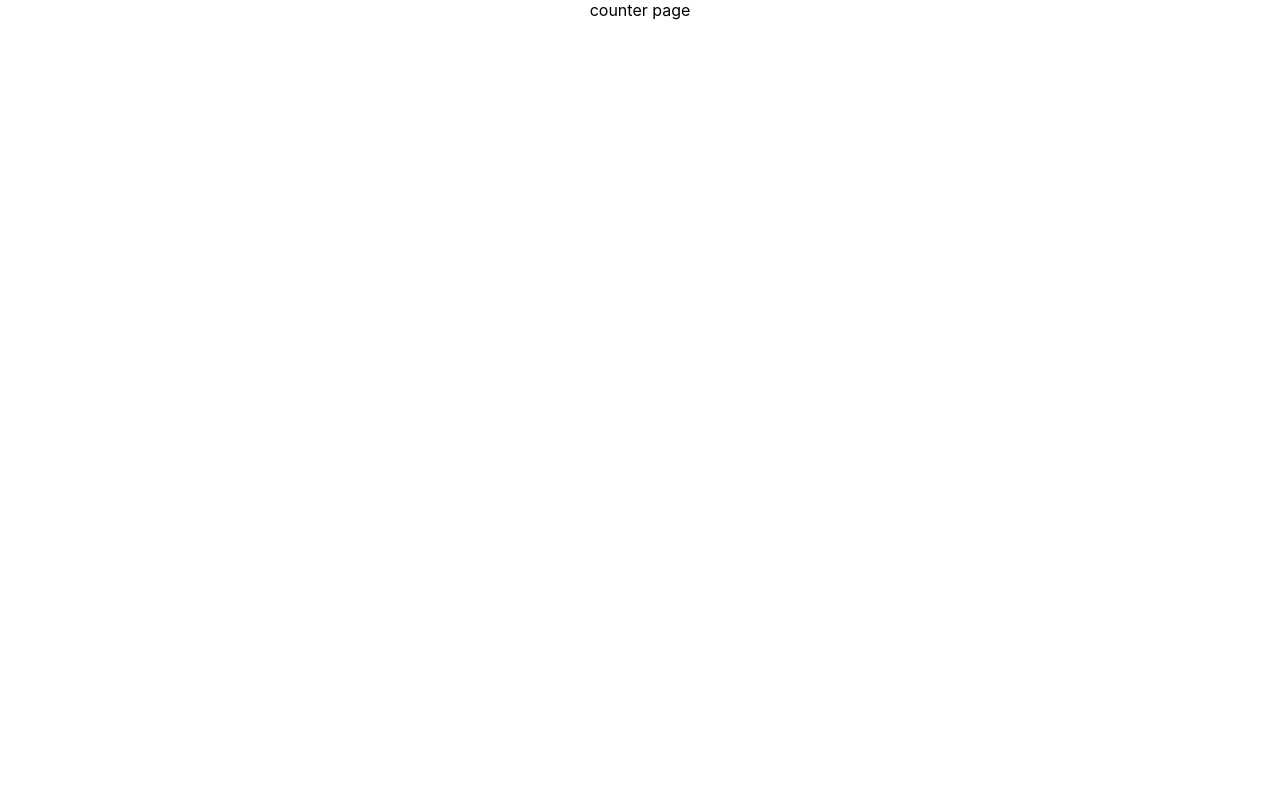
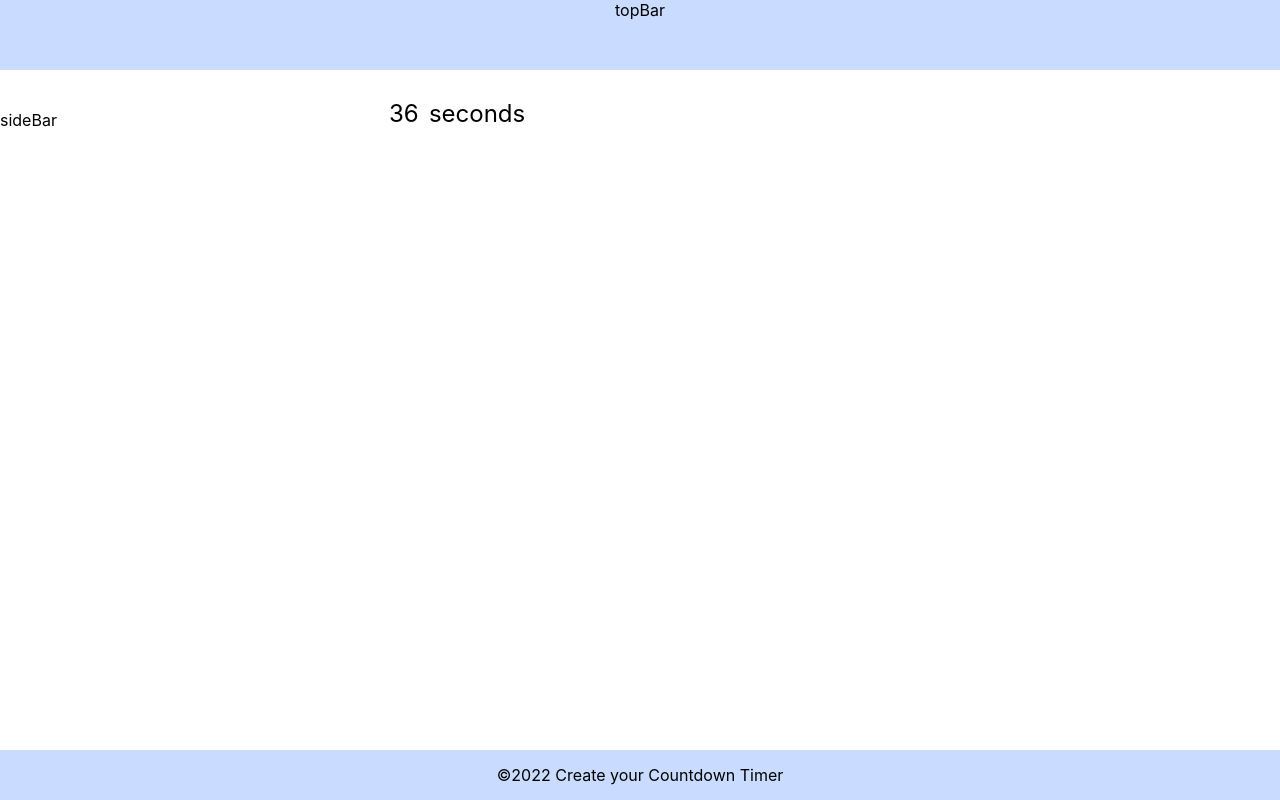
Before and after one commit to SaharMohsni/basic-react-project-with-styled-components, a React (Create React App) app: page / in a window 1280 px wide. Built offline with nearby package versions, Linux system fonts and the light colour scheme.

Commit message:
render components

```diff
--- a/package.json
+++ b/package.json
@@ -6,9 +6,11 @@
     "@testing-library/jest-dom": "^5.16.4",
     "@testing-library/react": "^13.2.0",
     "@testing-library/user-event": "^13.5.0",
+    "dayjs": "^1.11.2",
     "react": "^18.1.0",
     "react-dom": "^18.1.0",
     "react-scripts": "5.0.1",
+    "styled-components": "^5.3.5",
     "web-vitals": "^2.1.4"
   },
   "scripts": {
--- a/src/App.js
+++ b/src/App.js
@@ -1,10 +1,11 @@
 import React from 'react';
 import './App.css';
-
+import MainPage from './pages/MainPage';
+import "./assets/globalCSS.css";
 function App() {
   return (
     <div className="App">
-     counter page
+    <MainPage/>
     </div>
   );
 }
--- /dev/null
+++ b/src/pages/MainPage.jsx
@@ -0,0 +1,40 @@
+import { useState, useEffect } from "react";
+import { BodyStyled } from "../components/styles/Body.styled";
+import { FlexVCenterStyled } from "../components/styles/FlexStyled";
+import CountdownTimer from "../components/timer/secondsCounterTimer/SecondsCounterTimer";
+import Footer from "../shared/components/footer/Footer";
+import TopBar from "../shared/components/topBar/TopBar";
+import { defaultResidualTime, countdownTimestampMs, sideBarInitialState } from "../utils/constants";
+import { getResidualTimeUntilMsTimestamp } from "../utils/countDownTimer.helper";
+
+const MainPage = () => {
+  const [remainingTime, setRemainingTime] = useState(defaultResidualTime);
+  const [isOpenSideBar, setIsOpenSideBar] = useState(sideBarInitialState
+  );
+
+    useEffect(() => {
+      const intervalId = setInterval(() => {
+        updateRemainingTime(countdownTimestampMs);
+      }, 1000);
+      return () => clearInterval(intervalId);
+    }, []);
+
+     function updateRemainingTime(countdown) {
+       setRemainingTime(getResidualTimeUntilMsTimestamp(countdown));
+     }
+
+  return (
+    <div className="main-page">
+      <TopBar />
+      <BodyStyled>
+        <FlexVCenterStyled>
+          {isOpenSideBar && <div>sideBar</div>}
+          <CountdownTimer secondsremainingTime={remainingTime.seconds} />
+        </FlexVCenterStyled>
+      </BodyStyled>
+      <Footer />
+    </div>
+  );
+};
+
+export default MainPage;
```
Also changed, not shown: src/pages/HomePage.jsx (deleted), 1 other file (tests, documents, lock files or other folders).
